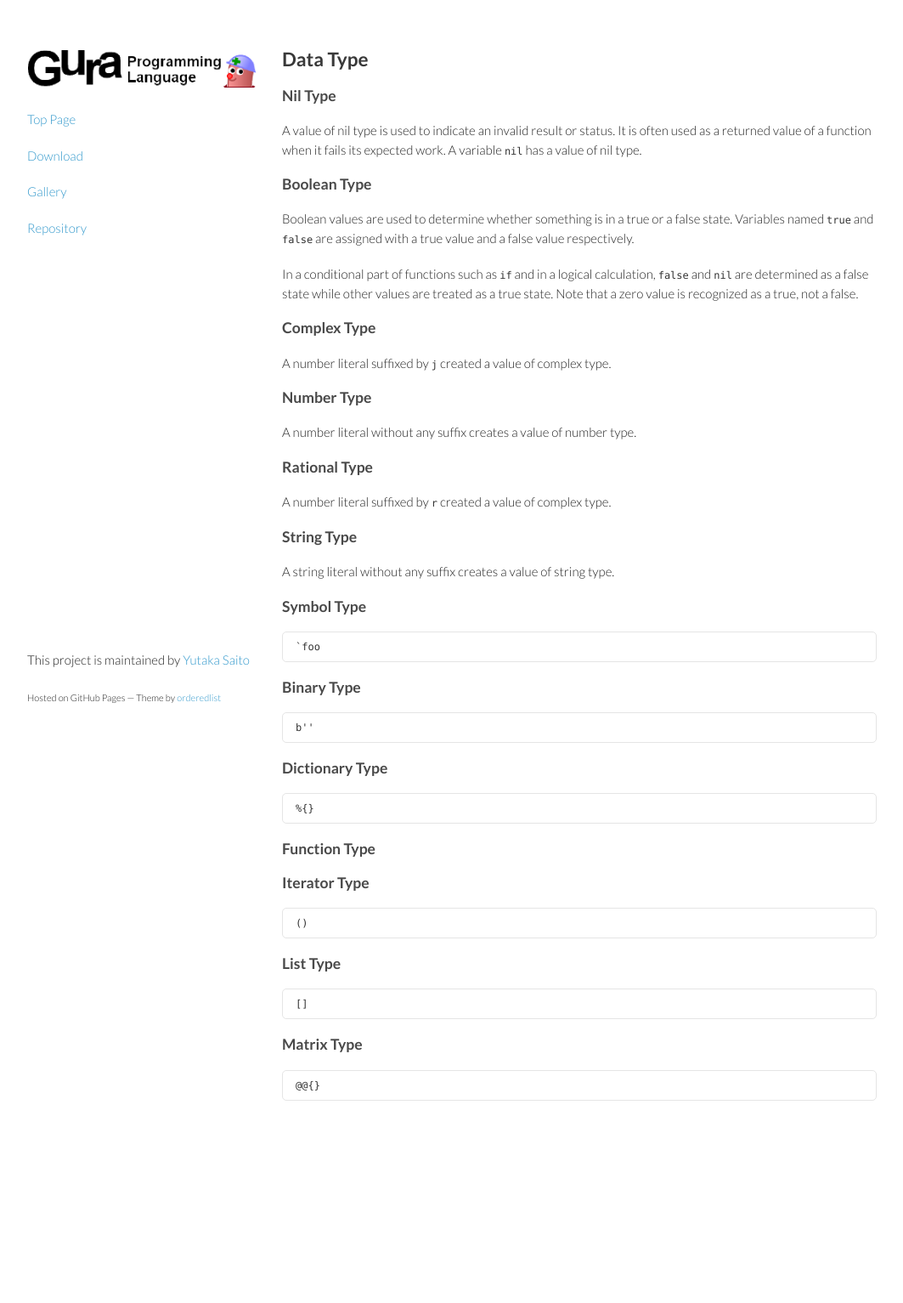
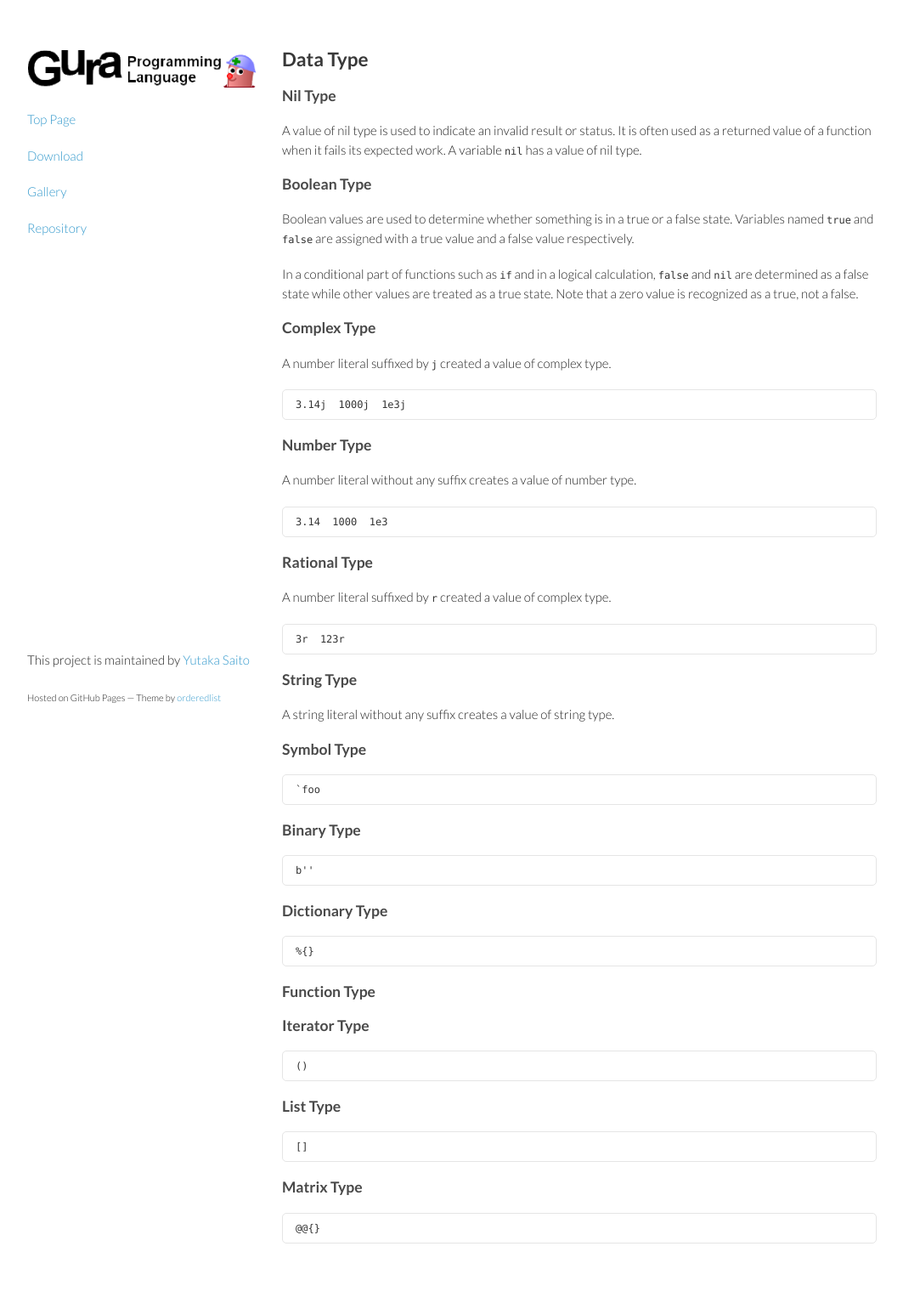
Before and after one commit to rudidude86/gura-lang.github.io, a Jekyll site: the page built from documents/Data-Type.md, in a window 1280 px wide. Shown: the whole page at 85% size, without its empty margins (108-1171 px from the left). Built offline with Jekyll 4.4.1, drawn with Linux system fonts in a browser that asks for light colours; Markdown is read by kramdown in place of the engine named in the settings; before the commit the page ends 1365 px from its top, so only the background shows below that.

Commit message:
updated Data Type document

```diff
--- a/documents/Data-Type.md
+++ b/documents/Data-Type.md
@@ -26,13 +26,19 @@ Note that a zero value is recognized as a true, not a false.
 
 A number literal suffixed by `j` created a value of complex type.
 
+    3.14j  1000j  1e3j
+
 ### Number Type
 
 A number literal without any suffix creates a value of number type.
 
+    3.14  1000  1e3
+
 ### Rational Type
 
 A number literal suffixed by `r` created a value of complex type.
+
+    3r  123r
 
 ### String Type
 
```
